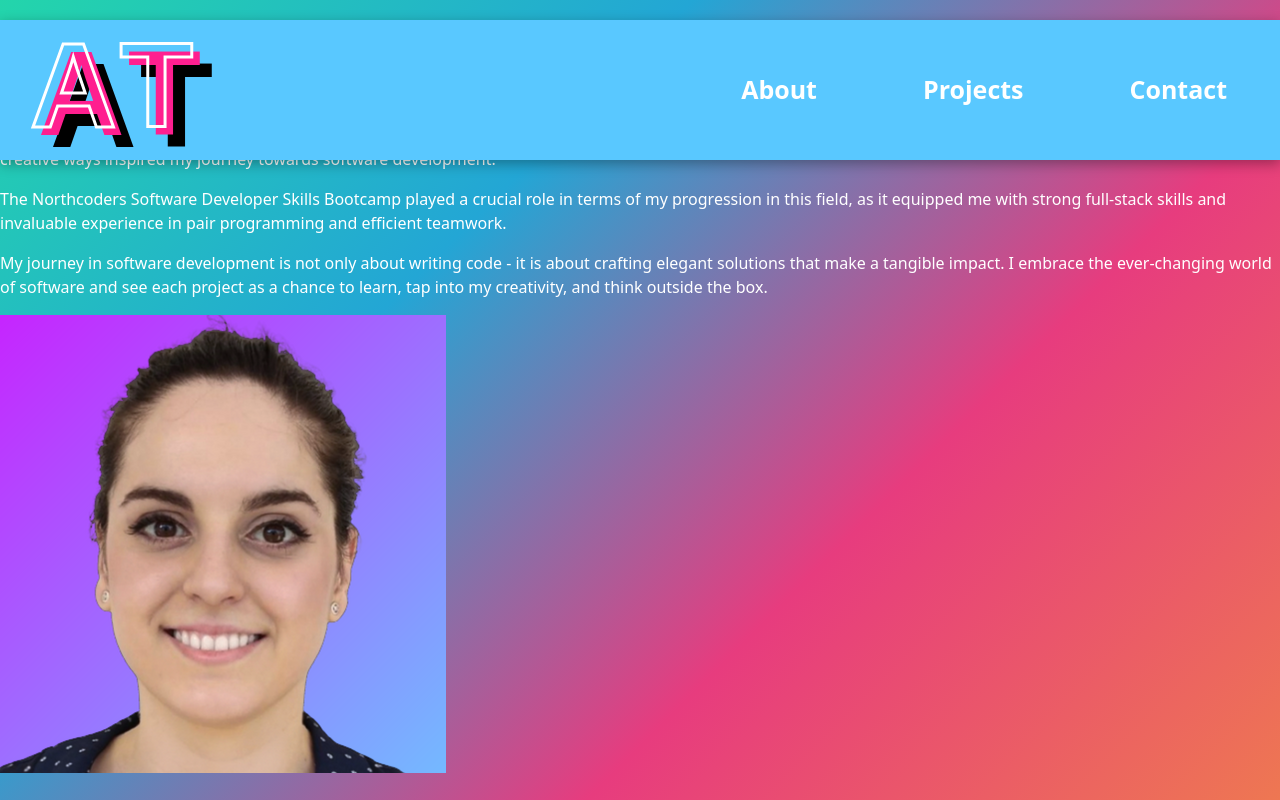
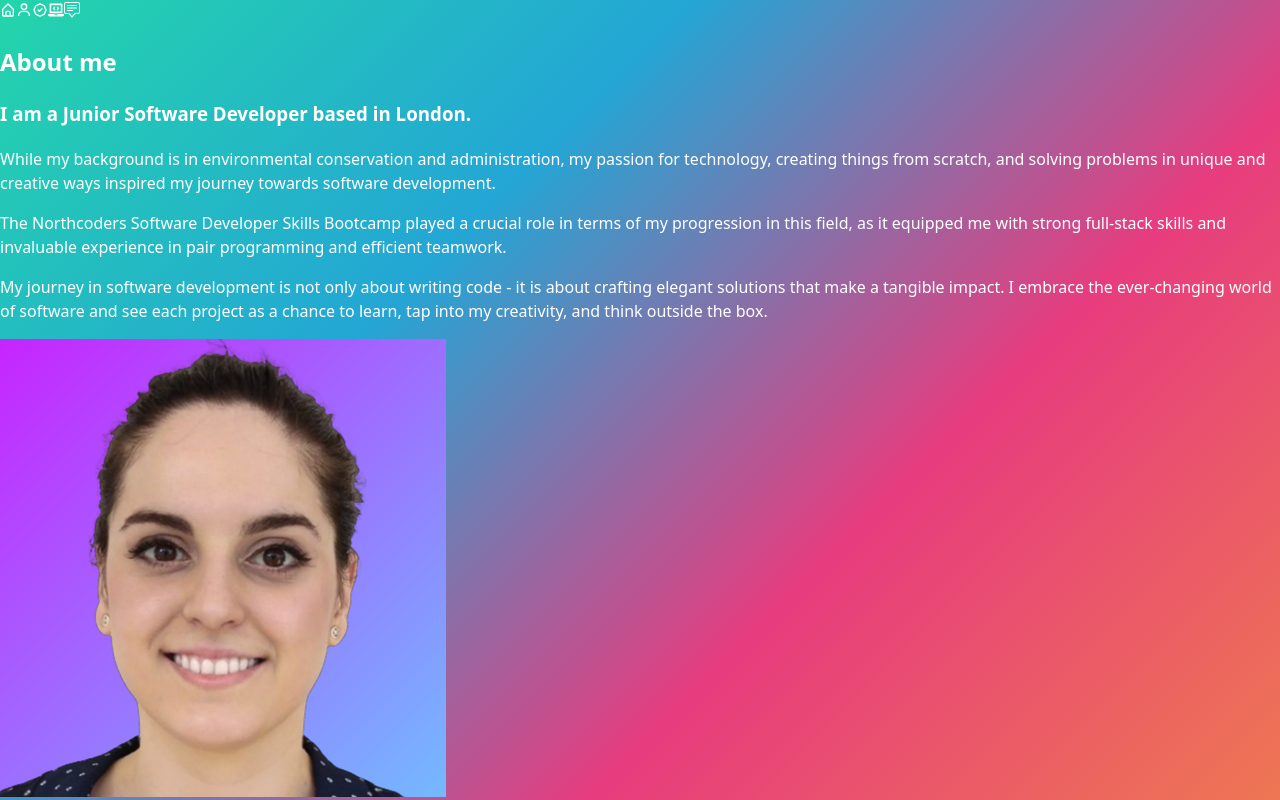
Before and after one commit to AnnaTas77/portfolio-anna, a React (Vite) app: page / in a window 1280 px wide. Shown: the top 800 px of the page. Built offline with nearby package versions, Linux system fonts and the light colour scheme; the HTML template or start-up script is replaced by a standard one.

Commit message:
Refactored the NavBar component

```diff
--- a/src/components/NavBar.jsx
+++ b/src/components/NavBar.jsx
@@ -1,61 +1,60 @@
-import React, { useEffect, useState } from "react";
-import { FaBars, FaTimes } from "react-icons/fa";
-import Logo from "../assets/At_neon2.png";
-import "../styles/navbar.css";
+import { BiHomeAlt, BiUser } from "react-icons/bi";
+import { BsChatSquareText } from "react-icons/bs";
+import { FaLaptopCode } from "react-icons/fa";
+import { HiOutlineBadgeCheck } from "react-icons/hi";
 import { Link } from "react-scroll";
+import "../index.css";
 
 const NavBar = () => {
-    const [expandNavbar, setExpandNavbar] = useState(false);
+    return (
+        <nav className="flex justify-center items-center mt-6 w-full fixed bottom-4 lg:bottom-8 z-[100]">
+            <div className="w-[80%] bg-black/20 h-[76px] lg:h-[86px] backdrop-blur-3xl rounded-full max-w-[460px] px-5 flex justify-between items-center align-middle text-2xl text-white/70">
+                <Link
+                    to="home"
+                    smooth={true}
+                    spy={true}
+                    offset={-200}
+                    activeClass="active"
+                    className="cursor-pointer w-[60px] h-[60px] flex items-center justify-center"
+                >
+                    <BiHomeAlt className="font-bold" />
+                </Link>
+                <Link
+                    to="about"
+                    smooth={true}
+                    spy={true}
+                    activeClass="active"
+                    className="cursor-pointer w-[60px] h-[60px] flex items-center justify-center"
+                >
+                    <BiUser className="font-bold" />
+                </Link>
+                <Link
+                    to="skills"
+                    smooth={true}
+                    spy={true}
+                    activeClass="active"
+                    className="cursor-pointer w-[60px] h-[60px] flex items-center justify-center"
+                >
+                    <HiOutlineBadgeCheck className="font-bold" />
+                </Link>
+                <Link
+                    to="projects"
+                    smooth={true}
+                    spy={true}
+                    activeClass="active"
+                    className="cursor-pointer w-[60px] h-[60px] flex items-center justify-center"
+                >
+                    <FaLaptopCode className="font-bold" />
+                </Link>
 
-    const handleClick = () => setExpandNavbar(!expandNavbar);
-
-    const [small, setSmall] = useState(false);
-
-    useEffect(() => {
-        if (typeof window !== "undefined") {
-            window.addEventListener("scroll", () => {
-                setSmall(window.pageYOffset > 200);
-            });
-        }
-    }, []);
-
-    return (
-        <nav className={`navbar-container ${small ? "navbar-small" : ""}`} id={expandNavbar ? "open" : "close"}>
-            <h1 className={`logo-initials ${small ? "logo-initials-small" : ""}`}>AT</h1>
-
-            <div className="navbar-links">
-                <ul>
-                    <li>
-                        <Link to="about" smooth={true} duration={500}>
-                            About
-                        </Link>
-                    </li>
-                    <li>
-                        <Link to="projects" smooth={true} duration={500}>
-                            Projects
-                        </Link>
-                    </li>
-                    <li>
-                        <Link to="contact" smooth={true} duration={500}>
-                            Contact
-                        </Link>
-                    </li>
-                </ul>
-            </div>
-
-            <div className="hamburger-button">
-                <button onClick={handleClick}>{!expandNavbar ? <FaBars /> : <FaTimes />}</button>
-            </div>
-
-            <div className="mobile-menu" onClick={handleClick}>
-                <Link to="home" smooth={true} duration={500}>
-                    Home
-                </Link>
-                <Link to="projects" smooth={true} duration={500}>
-                    Projects
-                </Link>
-                <Link to="contact" smooth={true} duration={500}>
-                    Contact
+                <Link
+                    to="contact"
+                    smooth={true}
+                    spy={true}
+                    activeClass="active"
+                    className="cursor-pointer w-[60px] h-[60px] flex items-center justify-center"
+                >
+                    <BsChatSquareText className="font-bold" />
                 </Link>
             </div>
         </nav>
```
